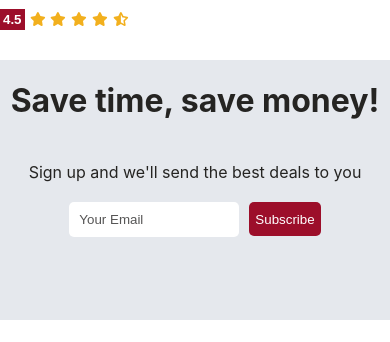
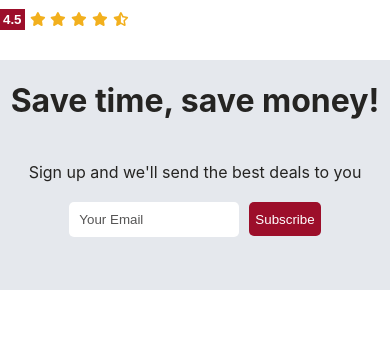
Before and after one commit to 24sanskar/PANCHAVATI-MOTELS, a React (Create React App) app: page / in a window 390 px wide. Shown: the part 3133-3475 px from the top of the page. Built offline with nearby package versions, Linux system fonts and the light colour scheme.

Commit message:
Update mailList.css

```diff
--- a/src/components/mailList/mailList.css
+++ b/src/components/mailList/mailList.css
@@ -31,9 +31,6 @@
 /*  */
 
 @media only screen and (max-width: 600px) {
-  .mail {
-    padding-bottom: 30px;
-  }
 
   .mailInputContainer > input {
     width: 150px;
```
